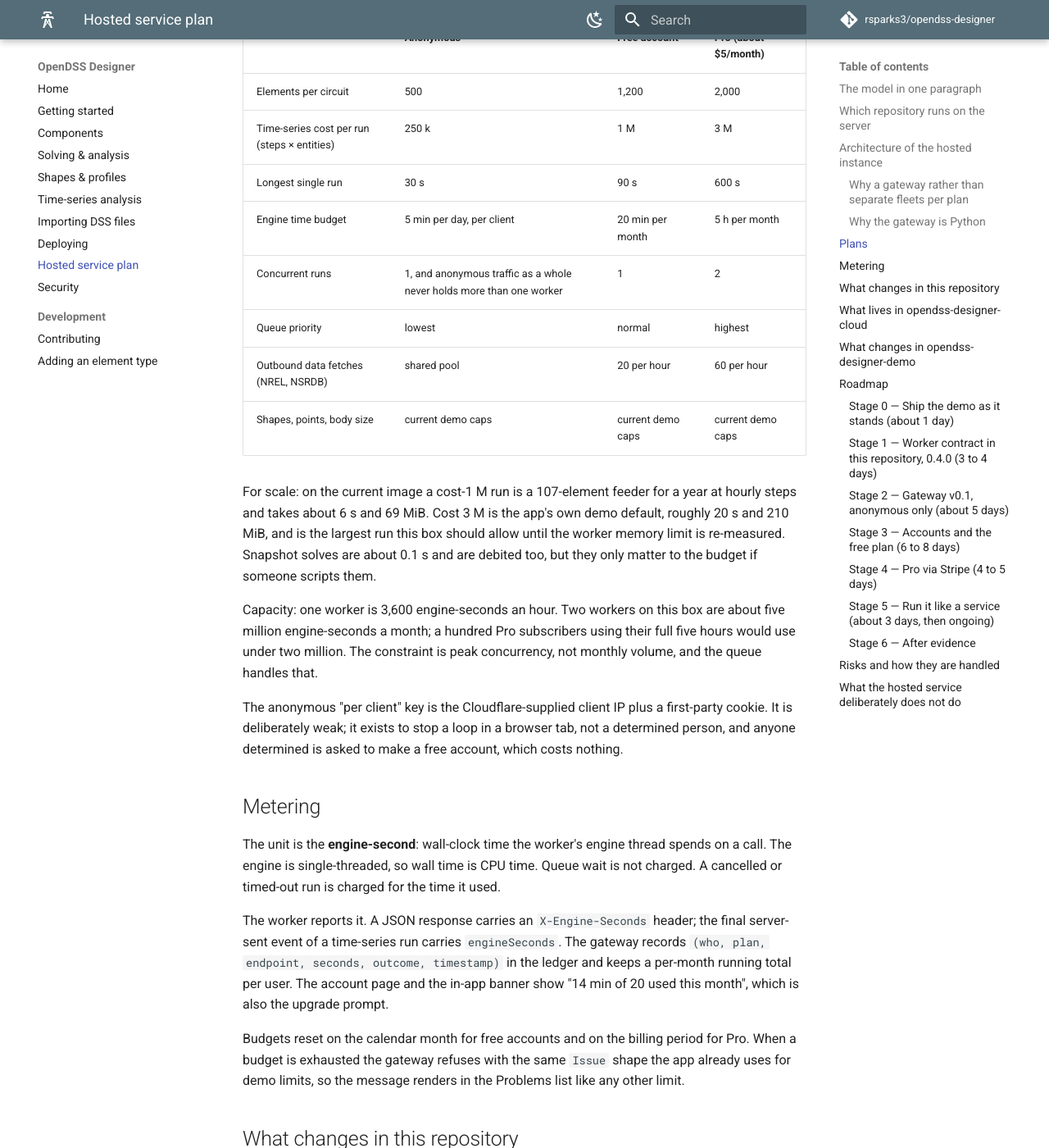
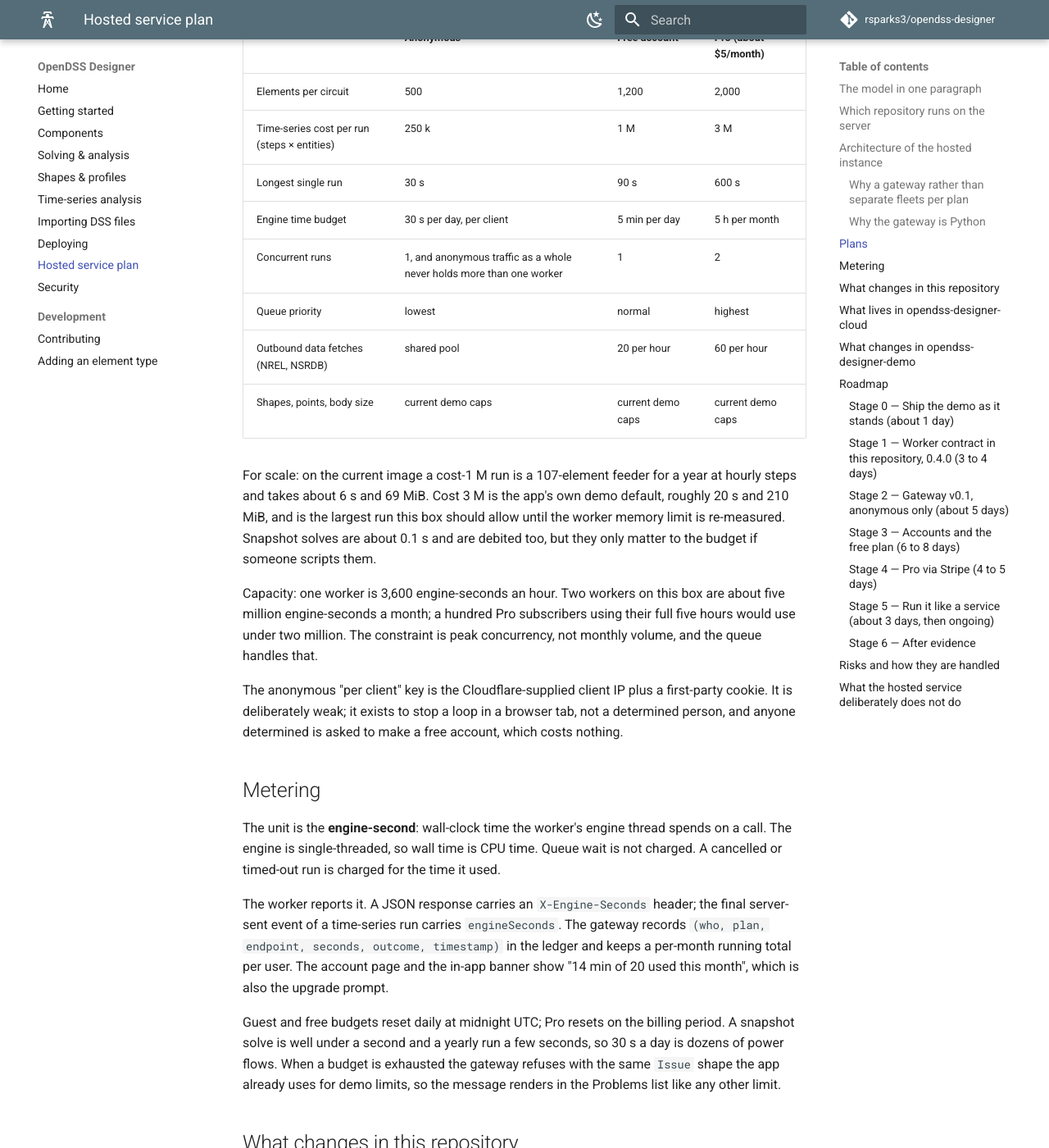
Before and after one commit to rsparks3/opendss-designer, an MkDocs documentation site: the page built from docs/hosted-service.md, in a window 1280 px wide and 1400 px high, scrolled down 2974 px. Shown: the whole window at 82% size. Built offline with MkDocs 1.6.1 and Material for MkDocs 9.7.7, drawn with Linux system fonts in a browser that asks for light colours; comment, search, counter and statistics services are not loaded.

Commit message:
Plan table: guest 30 s/day, free 5 min/day
Co-Authored-By: Claude Fable 5.1 <noreply@anthropic.com>
Claude-Session: https://claude.ai/code/session_01Qs9gCd6nj45zk69BBHVdbn

```diff
--- a/docs/hosted-service.md
+++ b/docs/hosted-service.md
@@ -124,7 +124,7 @@ gateway's database and the numbers below are its seed data.
 | Elements per circuit | 500 | 1,200 | 2,000 |
 | Time-series cost per run (steps × entities) | 250 k | 1 M | 3 M |
 | Longest single run | 30 s | 90 s | 600 s |
-| Engine time budget | 5 min per day, per client | 20 min per month | 5 h per month |
+| Engine time budget | 30 s per day, per client | 5 min per day | 5 h per month |
 | Concurrent runs | 1, and anonymous traffic as a whole never holds more than one worker | 1 | 2 |
 | Queue priority | lowest | normal | highest |
 | Outbound data fetches (NREL, NSRDB) | shared pool | 20 per hour | 60 per hour |
@@ -161,8 +161,9 @@ the ledger and keeps a per-month running total per user. The account page and
 the in-app banner show "14 min of 20 used this month", which is also the
 upgrade prompt.
 
-Budgets reset on the calendar month for free accounts and on the billing
-period for Pro. When a budget is exhausted the gateway refuses with the same
+Guest and free budgets reset daily at midnight UTC; Pro resets on the
+billing period. A snapshot solve is well under a second and a yearly run a
+few seconds, so 30 s a day is dozens of power flows. When a budget is exhausted the gateway refuses with the same
 `Issue` shape the app already uses for demo limits, so the message renders in
 the Problems list like any other limit.
 
```
